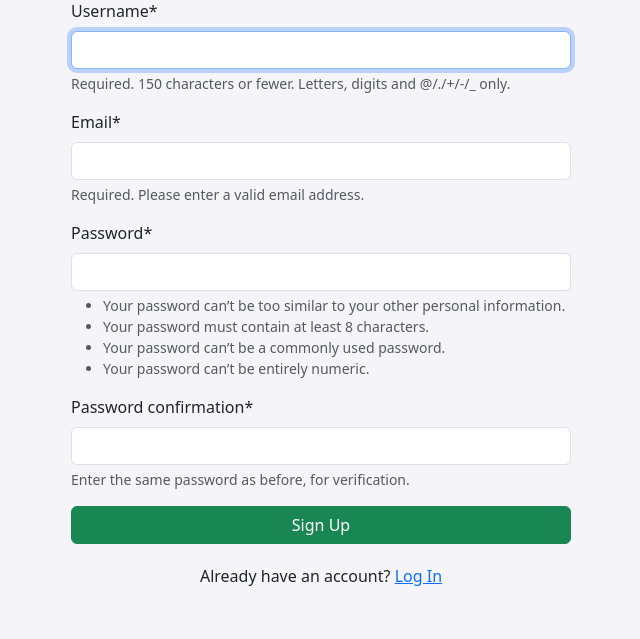
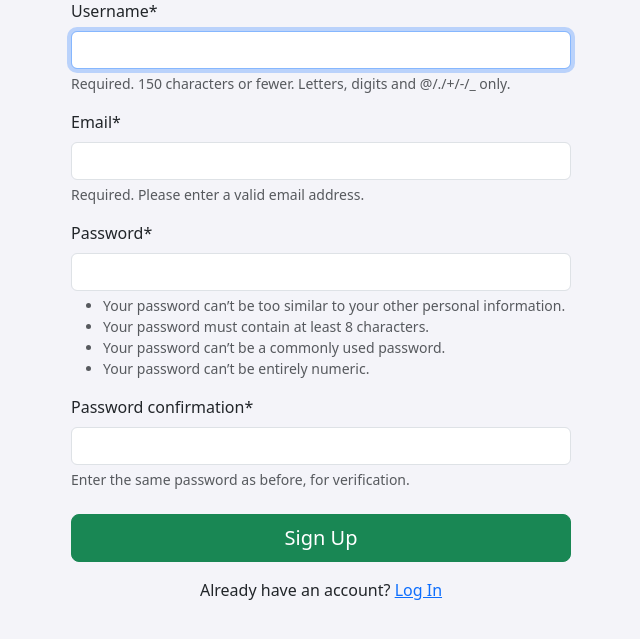
Before and after one commit to biteprep/biteprep, a Django app: page /accounts/signup/ in a window 1280 px wide. Shown: the part 135-774 px from the top of the page, without its empty margins (319-959 px from the left). Run offline with Django 5.2, Linux system fonts and the light colour scheme; some libraries are stand-ins or nearby versions.

```diff
--- a/users/templates/registration/signup.html
+++ b/users/templates/registration/signup.html
@@ -1,18 +1,24 @@
 {% extends "base.html" %}
-{% load crispy_forms_tags %} <!-- Add this line -->
+{% load crispy_forms_tags %}
 
 {% block title %}Sign Up - BitePrep{% endblock %}
 
 {% block content %}
     <div style="max-width: 500px; margin: auto;">
-        <h2 style="text-align: center;">Create Your BitePrep Account</h2>
+        <h2 class="text-center">Create Your BitePrep Account</h2>
+
+        <!-- The <form> tag must contain the csrf_token -->
         <form method="post">
+
+            <!-- THIS LINE IS THE CRITICAL FIX -->
             {% csrf_token %}
-            <!-- This is the only change needed for the form body -->
+
             {{ form|crispy }}
-            <button type="submit" class="btn btn-success w-100">Sign Up</button>
+            <div class="d-grid mt-4">
+                <button type="submit" class="btn btn-success btn-lg">Sign Up</button>
+            </div>
         </form>
-        <div style="text-align: center; margin-top: 20px;">
+        <div class="text-center mt-3">
             <p>Already have an account? <a href="{% url 'login' %}">Log In</a></p>
         </div>
     </div>
```
